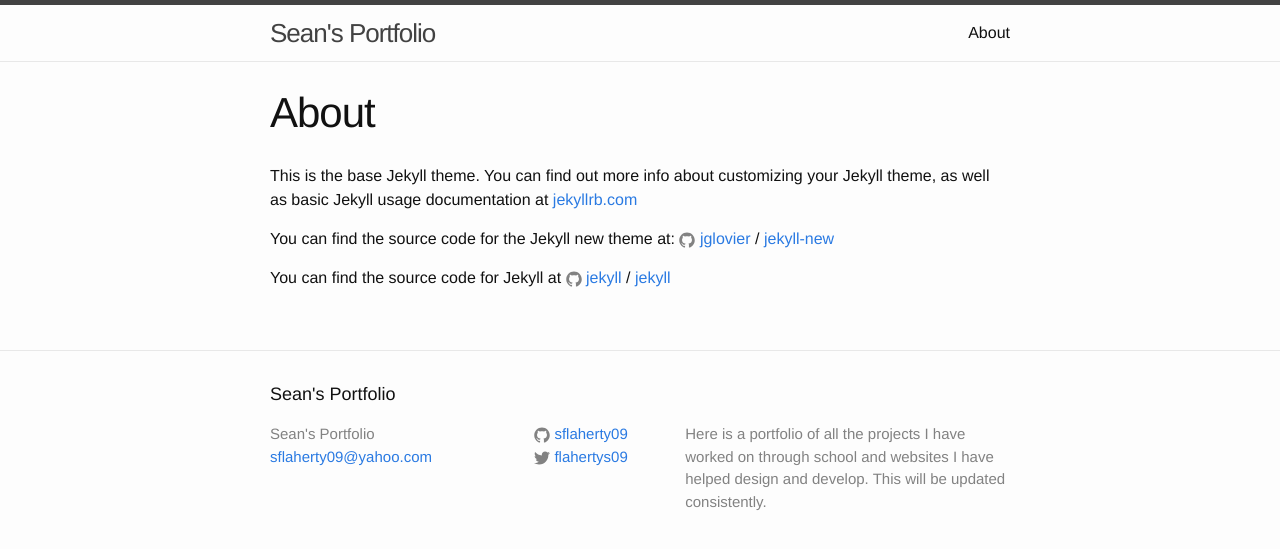
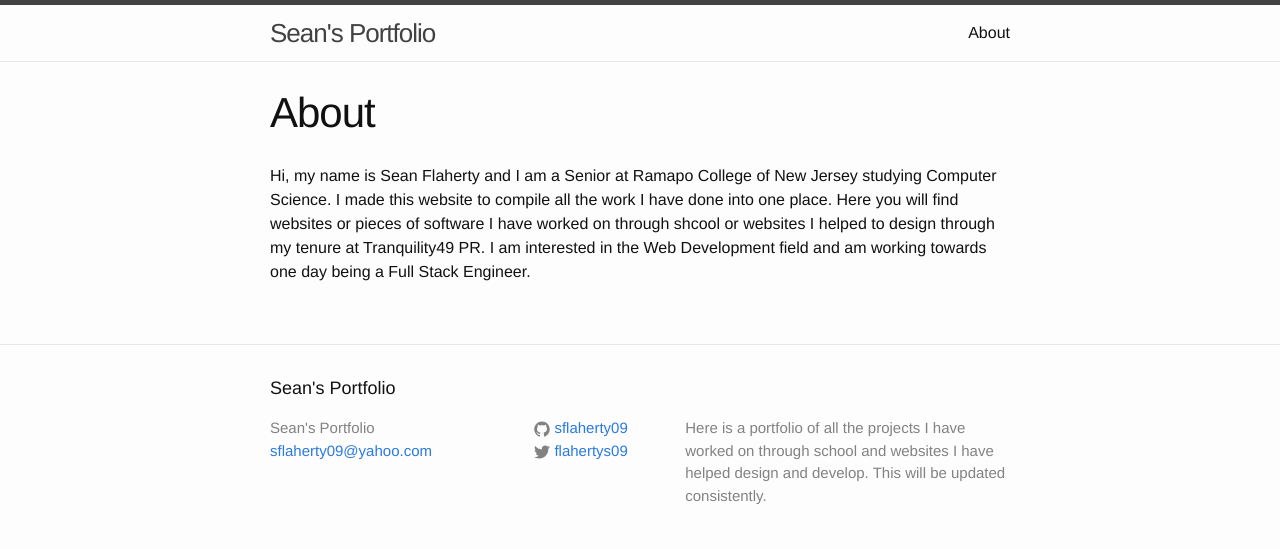
Before and after one commit to sflaherty09/sflaherty09.github.io, a Jekyll site: the page built from about.md, in a window 1280 px wide. Shown: the top 549 px of the page. Built offline with Jekyll 4.4.1, drawn with Linux system fonts in a browser that asks for light colours.

Commit message:
Update about.md

```diff
--- a/about.md
+++ b/about.md
@@ -4,12 +4,4 @@ title: About
 permalink: /about/
 ---
 
-This is the base Jekyll theme. You can find out more info about customizing your Jekyll theme, as well as basic Jekyll usage documentation at [jekyllrb.com](http://jekyllrb.com/)
-
-You can find the source code for the Jekyll new theme at:
-{% include icon-github.html username="jglovier" %} /
-[jekyll-new](https://github.com/jglovier/jekyll-new)
-
-You can find the source code for Jekyll at
-{% include icon-github.html username="jekyll" %} /
-[jekyll](https://github.com/jekyll/jekyll)
+Hi, my name is Sean Flaherty and I am a Senior at Ramapo College of New Jersey studying Computer Science. I made this website to compile all the work I have done into one place. Here you will find websites or pieces of software I have worked on through shcool or websites I helped to design through my tenure at Tranquility49 PR. I am interested in the Web Development field and am working towards one day being a Full Stack Engineer.
```
